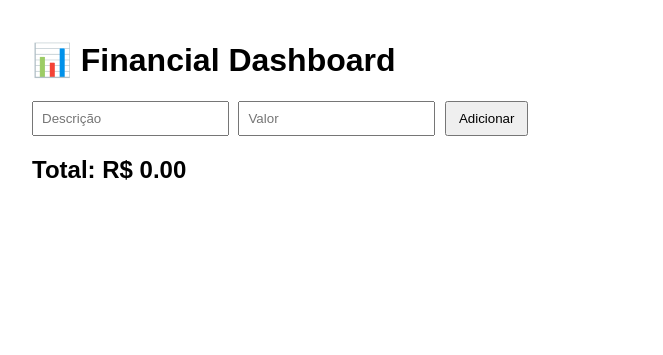
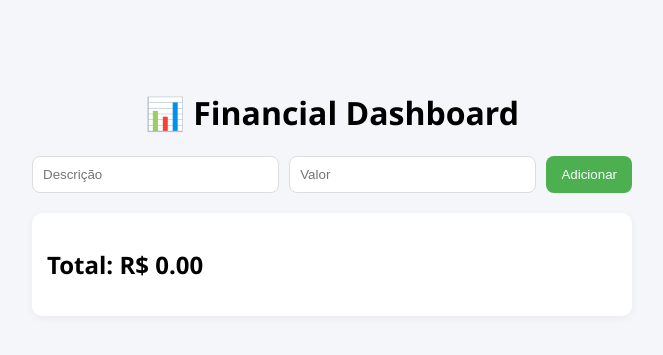
Before and after one commit to thiagomroato/financial-dashboard, a plain HTML site: page index.html in a window 1280 px wide. Shown: the whole page, without its empty margins (308-971 px from the left). Drawn offline with Linux system fonts and the light colour scheme; no server answers.

Commit message:
Enhance CSS styles for layout and components
Updated styles for body, container, input, and button elements. Added new styles for summary and item classes.

```diff
--- a/style.css
+++ b/style.css
@@ -1,20 +1,64 @@
 body {
-  font-family: Arial;
+  font-family: 'Segoe UI', sans-serif;
+  background: #f4f6f9;
+  margin: 0;
+}
+
+.container {
   max-width: 600px;
-  margin: auto;
+  margin: 50px auto;
   padding: 20px;
 }
 
+h1 {
+  text-align: center;
+}
+
 .card {
+  display: flex;
+  gap: 10px;
   margin-bottom: 20px;
 }
 
 input {
-  padding: 8px;
-  margin-right: 5px;
+  flex: 1;
+  padding: 10px;
+  border: 1px solid #ddd;
+  border-radius: 8px;
 }
 
 button {
-  padding: 8px 12px;
+  padding: 10px 15px;
+  border: none;
+  background: #4CAF50;
+  color: white;
+  border-radius: 8px;
   cursor: pointer;
 }
+
+button:hover {
+  opacity: 0.9;
+}
+
+.summary {
+  background: white;
+  padding: 15px;
+  border-radius: 10px;
+  margin-bottom: 15px;
+  box-shadow: 0 2px 8px rgba(0,0,0,0.05);
+}
+
+ul {
+  list-style: none;
+  padding: 0;
+}
+
+.item {
+  display: flex;
+  justify-content: space-between;
+  background: white;
+  padding: 12px;
+  border-radius: 10px;
+  margin-bottom: 10px;
+  box-shadow: 0 2px 8px rgba(0,0,0,0.05);
+}
```
